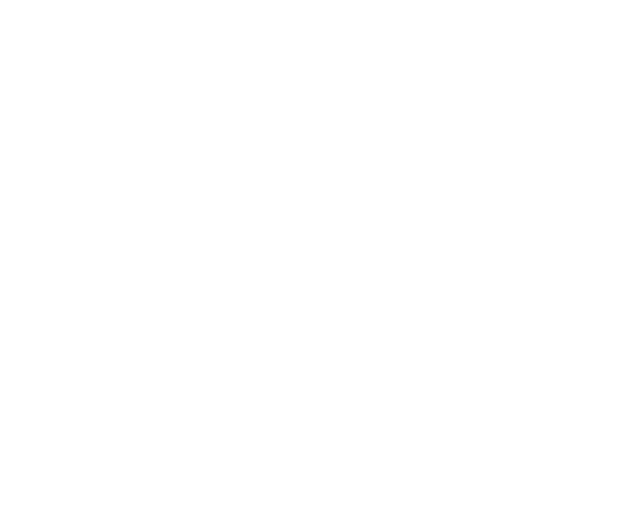
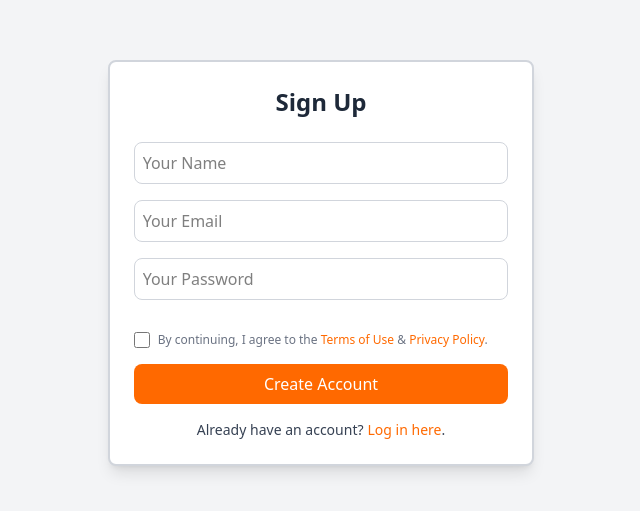
Before and after one commit to heyrhythm/Food-Delivery-E-Commerce, a React (Vite) app in the folder Frontend/: page /signup in a window 1280 px wide. Before the commit this address had no page. Shown: the part 161-672 px from the top of the page, without its empty margins (319-959 px from the left). Built offline with nearby package versions, Linux system fonts and the light colour scheme.

Commit message:
created the Signup , LogIn pages and some litte modifications in app.jsx, navbar.jsx and home.jsx

```diff
--- a/Frontend/src/App.jsx
+++ b/Frontend/src/App.jsx
@@ -5,6 +5,8 @@
 import Cart from './Pages/Cart'
 import PlaceOrder from './Pages/PlaceOrder'
 import {BrowserRouter as Router,Routes,Route } from 'react-router-dom'
+import SignUp from './Pages/SignUp'
+import LogIn from './Pages/LogIn'
 
 const App = () => {
   return (
@@ -13,6 +15,8 @@
       <Route path ='/' element= {<Home/>}/>
       <Route path ='/cart' element= {<Cart/>}/>
       <Route path ='/order' element= {<PlaceOrder/>}/>
+      <Route path ='/signup' element= {<SignUp/>}/>
+      <Route path ='/login' element= {<LogIn/>}/>
       </Routes>
     </div>
   )
--- a/Frontend/src/Components/Navbar.jsx
+++ b/Frontend/src/Components/Navbar.jsx
@@ -15,7 +15,7 @@
           <ul className="flex gap-6 text-[#49557e] font-normal cursor-pointer font-[outfit]">
           <li onClick={()=> setMenu("home")} className={`relative after:block after:absolute after:left-1/2 after:w-0 after:h-[2px] after:bg-gray-500
           after:transition-all after:duration-300 after:ease-in-out hover:after:w-full hover:after:left-0
-          ${menu === "home" ? "active" : ""}`}>Home</li>
+          ${menu === "home" ? "active" : ""}`}>home</li>
             <li onClick={()=> setMenu("menu")} className={`relative after:block after:absolute after:left-1/2 after:w-0 after:h-[2px] after:bg-gray-500 after:transition-all after:duration-300 after:ease-in-out hover:after:w-full hover:after:left-0
             ${menu === "menu" ? "active" : ""}`}>menu</li>
             <li onClick={()=> setMenu("mobile-app")} className={`relative after:block after:absolute after:left-1/2 after:w-0 after:h-[2px] after:bg-gray-500 after:transition-all after:duration-300 after:ease-in-out hover:after:w-full hover:after:left-0 ${menu === "mobile-app" ? "active" : ""}`}>
--- a/Frontend/src/Pages/Home.jsx
+++ b/Frontend/src/Pages/Home.jsx
@@ -4,6 +4,8 @@
 import List from '../Components/List'
 import DishesCard from '../Components/DishesCard'
 import Footer from '../Components/Footer'
+import SignUp from './SignUp'
+import LogIn from './LogIn'
 
 function Home() {
   return (
@@ -13,6 +15,8 @@
       <Hero/>
       <List/>
       <DishesCard/>
+      <SignUp/>
+      <LogIn/>
       </div>
       <Footer className="w-screen"/>
     </div>
--- /dev/null
+++ b/Frontend/src/Pages/LogIn.jsx
@@ -0,0 +1,50 @@
+import React from 'react'
+
+const LogIn = () => {
+  return (
+    <div className="flex justify-center items-center min-h-screen bg-gray-100">
+  <div className="w-1/3 mx-auto mt-20 mb-8 p-5 border-2 border-gray-300 rounded-lg bg-white shadow-lg">
+
+    <h3 className="font-bold text-2xl text-center mb-6 text-gray-800">Login</h3>
+
+    <form>
+      <input
+        type="email"
+        placeholder="Your Email"
+        className="w-full p-2 border border-gray-300 rounded-lg mb-4 focus:outline-none focus:border-orange-500" />
+
+      <input
+        type="password"
+        placeholder="Your Password"
+        className="w-full p-2 border border-gray-300 rounded-lg mb-4 focus:outline-none focus:border-orange-500"/>
+
+      <button className="w-full bg-orange-500 text-white p-2 rounded-lg mt-4 hover:bg-orange-600 transition-all">
+        Login
+      </button>
+
+      <div className="flex items-center mt-4">
+        <input
+          type="checkbox"
+          id="terms"
+          className="w-4 h-4 text-orange-500 border border-gray-300 rounded focus:ring-2 focus:ring-orange-500 cursor-pointer"
+        />
+        <label htmlFor="terms" className="text-gray-500 ml-2 text-xs">
+          By continuing, I agree to the
+          <span className="text-orange-500 cursor-pointer hover:underline"> Terms of Use</span> &
+          <span className="text-orange-500 cursor-pointer hover:underline"> Privacy Policy</span>.
+        </label>
+      </div>
+
+      <p className="text-sm text-center text-gray-700 mt-4">
+        Create a new account?
+        <span className="text-orange-500 cursor-pointer ml-1 hover:underline">Click here</span>.
+      </p>
+
+    </form>
+  </div>
+</div>
+
+  )
+}
+
+export default LogIn
--- /dev/null
+++ b/Frontend/src/Pages/SignUp.jsx
@@ -0,0 +1,59 @@
+import React from 'react'
+
+const SignUp = () => {
+  return (
+    <div className="flex justify-center items-center min-h-screen bg-gray-100">
+  <div className="w-1/3 mx-auto mt-20 mb-8 p-6 border-2 border-gray-300 rounded-lg bg-white shadow-lg">
+
+    <h3 className="font-bold text-2xl text-center mb-6 text-gray-800">Sign Up</h3>
+
+    <form>
+      <input
+        type="text"
+        placeholder="Your Name"
+        className="w-full p-2 border border-gray-300 rounded-lg mb-4 focus:outline-none focus:border-orange-500"
+      />
+
+      <input
+        type="email"
+        placeholder="Your Email"
+        className="w-full p-2 border border-gray-300 rounded-lg mb-4 focus:outline-none focus:border-orange-500"
+      />
+
+      <input
+        type="password"
+        placeholder="Your Password"
+        className="w-full p-2 border border-gray-300 rounded-lg mb-4 focus:outline-none focus:border-orange-500"
+      />
+
+      {/* Checkbox for Terms & Privacy */}
+      <div className="flex items-center mt-4">
+        <input
+          type="checkbox"
+          id="terms"
+          className="w-4 h-4 text-orange-500 border border-gray-300 rounded focus:ring-2 focus:ring-orange-500 cursor-pointer"
+        />
+        <label htmlFor="terms" className="text-gray-500 ml-2 text-xs">
+          By continuing, I agree to the
+          <span className="text-orange-500 cursor-pointer hover:underline"> Terms of Use</span> &
+          <span className="text-orange-500 cursor-pointer hover:underline"> Privacy Policy</span>.
+        </label>
+      </div>
+
+      <button className="w-full bg-orange-500 text-white p-2 rounded-lg mt-4 hover:bg-orange-600 transition-all">
+        Create Account
+      </button>
+
+      <p className="text-sm text-center text-gray-700 mt-4">
+        Already have an account?
+        <span className="text-orange-500 cursor-pointer ml-1 hover:underline">Log in here</span>.
+      </p>
+
+    </form>
+  </div>
+</div>
+
+  )
+}
+
+export default SignUp
```
